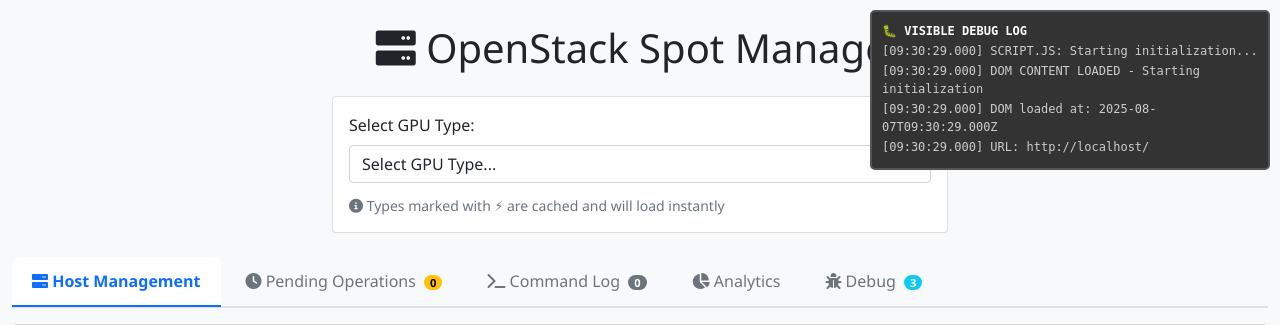
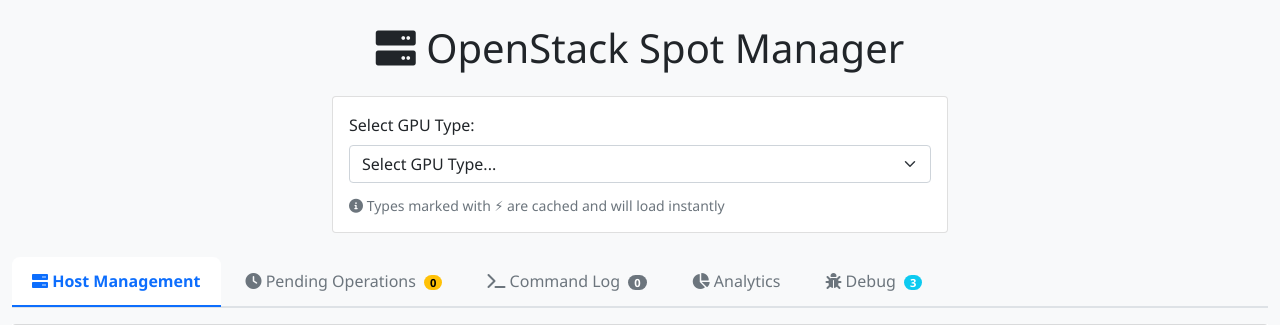
Before and after one commit to luis15pt/openstack-spot-manager, a Flask app: page / in a window 1280 px wide. Shown: the top 325 px of the page. Run offline with Flask 3, Linux system fonts and the light colour scheme; data that the repository does not hold is empty; some libraries are stand-ins or nearby versions.

Commit message:
Clean: Remove debug elements and excessive logging
Removed debugging elements that were added for troubleshooting:
- Removed test-basic.js file and script tag
- Removed visible debug display (🐛 VISIBLE DEBUG LOG)
- Simplified module loading console messages
- Kept essential console output for initialization tracking

Dashboard now functions normally without debug clutter.

🤖 Generated with [Claude Code](https://claude.ai/code)

Co-Authored-By: Claude <noreply@anthropic.com>

```diff
--- a/static/logs.js
+++ b/static/logs.js
@@ -326,11 +326,8 @@ function renderResultsSummary(commands) {
     return;
 }
 
-// Debug: Log when Logs module is being exported
-console.log('📄 LOGS.JS: Module loaded, exporting Logs object');
-if (!window.scriptLoadOrder) window.scriptLoadOrder = [];
-window.scriptLoadOrder.push('logs.js loaded');
-console.log('📅 LOGS.JS: Load order so far:', window.scriptLoadOrder);
+// Export Logs module
+console.log('Logs module loaded');
 
 // Export logging functions
 window.Logs = {
--- a/static/openstack.js
+++ b/static/openstack.js
@@ -521,11 +521,8 @@ function executeNetworkCommand(command) {
     });
 }
 
-// Debug: Log when OpenStack module is being exported
-console.log('📄 OPENSTACK.JS: Module loaded, exporting OpenStack object');
-if (!window.scriptLoadOrder) window.scriptLoadOrder = [];
-window.scriptLoadOrder.push('openstack.js loaded');
-console.log('📅 OPENSTACK.JS: Load order so far:', window.scriptLoadOrder);
+// Export OpenStack module
+console.log('OpenStack module loaded');
 
 // Export OpenStack functions
 window.OpenStack = {
--- a/static/script.js
+++ b/static/script.js
@@ -9,10 +9,8 @@ window.gpuDataCache = new Map(); // Cache for loaded GPU data
 window.backgroundLoadingInProgress = false;
 console.log('🎯 SCRIPT.JS: Global state initialized');
 
-// Debug: Log when each script loads
-if (!window.scriptLoadOrder) window.scriptLoadOrder = [];
-window.scriptLoadOrder.push('script.js loaded');
-console.log('📅 SCRIPT.JS: Load order so far:', window.scriptLoadOrder);
+// Main script initialization
+console.log('Main script loaded');
 
 // Function declarations need to be available before DOM ready
 function startBackgroundLoading(currentGpuType) {
@@ -85,57 +83,7 @@ function startBackgroundLoading(currentGpuType) {
 window.startBackgroundLoading = startBackgroundLoading;
 
 // Initialize the application
-// Add early debugging - both console and on-page
-console.log('📄 SCRIPT.JS: About to add DOMContentLoaded listener');
-console.log('🕰 SCRIPT.JS: Current time:', new Date().toISOString());
-console.log('🌍 SCRIPT.JS: Document readyState:', document.readyState);
-console.log('🗺 SCRIPT.JS: Current URL:', window.location.href);
-
-// Create visible debug display on page
-function addVisibleDebug(message, isError = false) {
-    console.log(message);
-
-    // Create debug display if it doesn't exist
-    let debugDiv = document.getElementById('visibleDebug');
-    if (!debugDiv) {
-        debugDiv = document.createElement('div');
-        debugDiv.id = 'visibleDebug';
-        debugDiv.style.cssText = `
-            position: fixed;
-            top: 10px;
-            right: 10px;
-            background: ${isError ? '#ff4444' : '#333'};
-            color: white;
-            padding: 10px;
-            border-radius: 5px;
-            font-family: monospace;
-            font-size: 12px;
-            max-width: 400px;
-            max-height: 300px;
-            overflow-y: auto;
-            z-index: 9999;
-            border: 2px solid ${isError ? '#ff6666' : '#555'};
-        `;
-        document.body.appendChild(debugDiv);
-        debugDiv.innerHTML = '<strong>🐛 VISIBLE DEBUG LOG</strong><br>';
-    }
-
-    // Add message to debug display
-    const timestamp = new Date().toISOString().substr(11, 12);
-    debugDiv.innerHTML += `<div style="margin: 2px 0; color: ${isError ? '#ffcccc' : '#ccc'}">[${timestamp}] ${message}</div>`;
-
-    // Auto-scroll to bottom
-    debugDiv.scrollTop = debugDiv.scrollHeight;
-}
-
-// Initial debug message
-addVisibleDebug('SCRIPT.JS: Starting initialization...');
-
 document.addEventListener('DOMContentLoaded', function() {
-    addVisibleDebug('DOM CONTENT LOADED - Starting initialization');
-    addVisibleDebug('DOM loaded at: ' + new Date().toISOString());
-    addVisibleDebug('URL: ' + window.location.href);
-
     console.log('\n================== DOM CONTENT LOADED ==================');
     console.log('🚀 SCRIPT.JS: DOMContentLoaded event fired!');
     console.log('🚀 SCRIPT.JS: Initializing OpenStack Spot Manager');
--- a/static/test-basic.js
+++ /dev/null
@@ -1,43 +0,0 @@
-// Basic test script to verify JavaScript loading
-console.log('🧪 TEST-BASIC.JS: This script is loading and executing!');
-console.log('🧪 TEST-BASIC.JS: Current time:', new Date().toISOString());
-console.log('🧪 TEST-BASIC.JS: Document ready state:', document.readyState);
-
-// Create a simple visible indicator
-document.addEventListener('DOMContentLoaded', function() {
-    console.log('🧪 TEST-BASIC.JS: DOM Content Loaded event fired');
-
-    // Create a highly visible test element
-    const testDiv = document.createElement('div');
-    testDiv.id = 'jsLoadTest';
-    testDiv.style.cssText = `
-        position: fixed;
-        top: 50%;
-        left: 50%;
-        transform: translate(-50%, -50%);
-        background: #ff0000;
-        color: white;
-        padding: 20px;
-        border-radius: 10px;
-        font-family: monospace;
-        font-size: 16px;
-        font-weight: bold;
-        z-index: 10000;
-        border: 3px solid #fff;
-        text-align: center;
-    `;
-    testDiv.innerHTML = `
-        🧪 JAVASCRIPT IS WORKING!<br>
-        <small>Time: ${new Date().toLocaleTimeString()}</small><br>
-        <small>If you see this, JS files are loading</small>
-    `;
-
-    document.body.appendChild(testDiv);
-
-    // Auto-remove after 5 seconds
-    setTimeout(() => {
-        if (testDiv.parentNode) {
-            testDiv.parentNode.removeChild(testDiv);
-        }
-    }, 5000);
-});
--- a/templates/index.html
+++ b/templates/index.html
@@ -810,8 +810,6 @@
     </div>
 
     <script src="https://cdn.jsdelivr.net/npm/bootstrap@5.1.3/dist/js/bootstrap.bundle.min.js"></script>
-    <!-- Test script to verify JavaScript loading -->
-    <script src="{{ url_for('static', filename='test-basic.js') }}"></script>
     <!-- Modular JavaScript files -->
     <script src="{{ url_for('static', filename='utils.js') }}"></script>
     <script src="{{ url_for('static', filename='logs.js') }}"></script>
```
Also changed, not shown: Screenshot 2025-08-07 095738.png (added).
